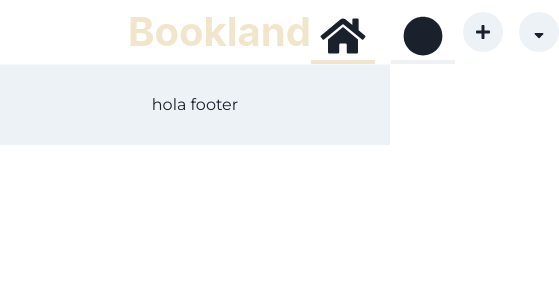
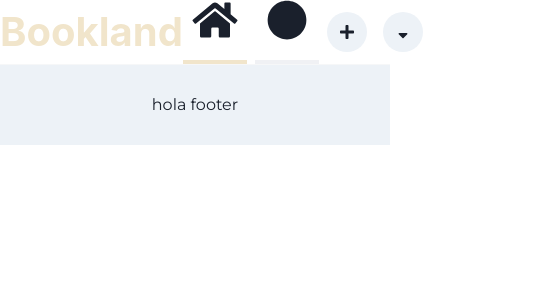
Before and after one commit to lautaronasello/bookland, a React (Create React App) app: page /home in a window 390 px wide. Shown: the top 300 px of the page, 559 px wide, since content can reach past the window. Built offline with nearby package versions, Linux system fonts and the light colour scheme.

Commit message:
fix bug responsive nav

```diff
--- a/src/components/BtnNav.js
+++ b/src/components/BtnNav.js
@@ -18,15 +18,22 @@ export default function BtnNav(icon) {
   }, [location]);
 
   return (
-    <HStack spacing={['1rem']}>
+    <>
       <Link to='/home'>
         <Box
+          me='0.5rem'
           h='4rem'
           cursor='pointer'
           borderBottom='4px'
           borderColor={styleHome ? styleHome : '#f0f1f4'}
         >
-          <Icon as={FaHome} w='4rem' h='2.5rem' pos='relative' top='1rem' />
+          <Icon
+            as={FaHome}
+            w='4rem'
+            h='2.5rem'
+            pos={[null, 'relative']}
+            top={[null, '1rem']}
+          />
         </Box>
       </Link>
       <Link to='/profile'>
@@ -36,9 +43,15 @@ export default function BtnNav(icon) {
           borderBottom='4px'
           borderColor={styleProfile ? styleProfile : '#f0f1f4'}
         >
-          <Icon as={FaCircle} w='4rem' h='2.5rem' pos='relative' top='1rem' />
+          <Icon
+            as={FaCircle}
+            w='4rem'
+            h='2.5rem'
+            pos={[null, 'relative']}
+            top={[null, '1rem']}
+          />
         </Box>
       </Link>
-    </HStack>
+    </>
   );
 }
--- a/src/components/ModalPost.js
+++ b/src/components/ModalPost.js
@@ -80,7 +80,7 @@ export default function ModalPost(onClose) {
             <FormControl isRequired>
               <Textarea placeholder='descripcion' />
             </FormControl>
-            <Text>Imagen jpg, png, jpeg</Text>
+            <Text>Imagen jpg, png o jpeg</Text>
             <input type='file' />
           </VStack>
         </ModalBody>
--- a/src/components/Navbar.js
+++ b/src/components/Navbar.js
@@ -26,7 +26,7 @@ export default function Navbar() {
         fontFamily='Montserrat'
         w='100%'
         bg='withesmoke'
-        px='8rem'
+        px={[null, '8rem']}
         minH='4rem'
         maxH='6rem'
         borderBottom='1px'
--- a/src/components/ProfileGrid.js
+++ b/src/components/ProfileGrid.js
@@ -4,7 +4,7 @@ import React from 'react';
 export default function ProfileGrid() {
   return (
     <Flex mb='3rem' alignContent='center' justify='center'>
-      <SimpleGrid minW='20rem' columns={3} gap={10}>
+      <SimpleGrid minW='5rem' columns={[1, 3]} gap={10}>
         <GridItem w='15rem' h='15rem' bg='tomato'></GridItem>
         <GridItem w='15rem' h='15rem' bg='tomato'></GridItem>
         <GridItem w='15rem' h='15rem' bg='tomato'></GridItem>
```
